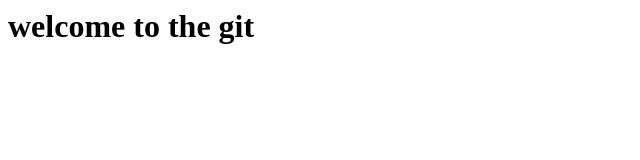
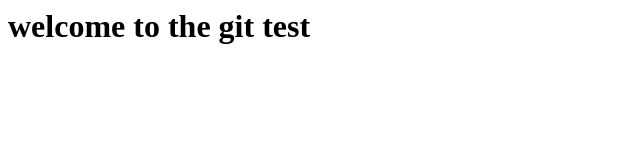
Before and after one commit to SumitShetkar/test-citius, a plain HTML site: page index.html in a window 1280 px wide. Shown: the full height of the page, 0-640 px from the left. Drawn offline with Linux system fonts and the light colour scheme.

Commit message:
test commit

```diff
--- a/index.html
+++ b/index.html
@@ -1,3 +1,3 @@
 <html>
-    <h1>welcome to the git</h1>
+    <h1>welcome to the git test </h1>
     </html>
```
